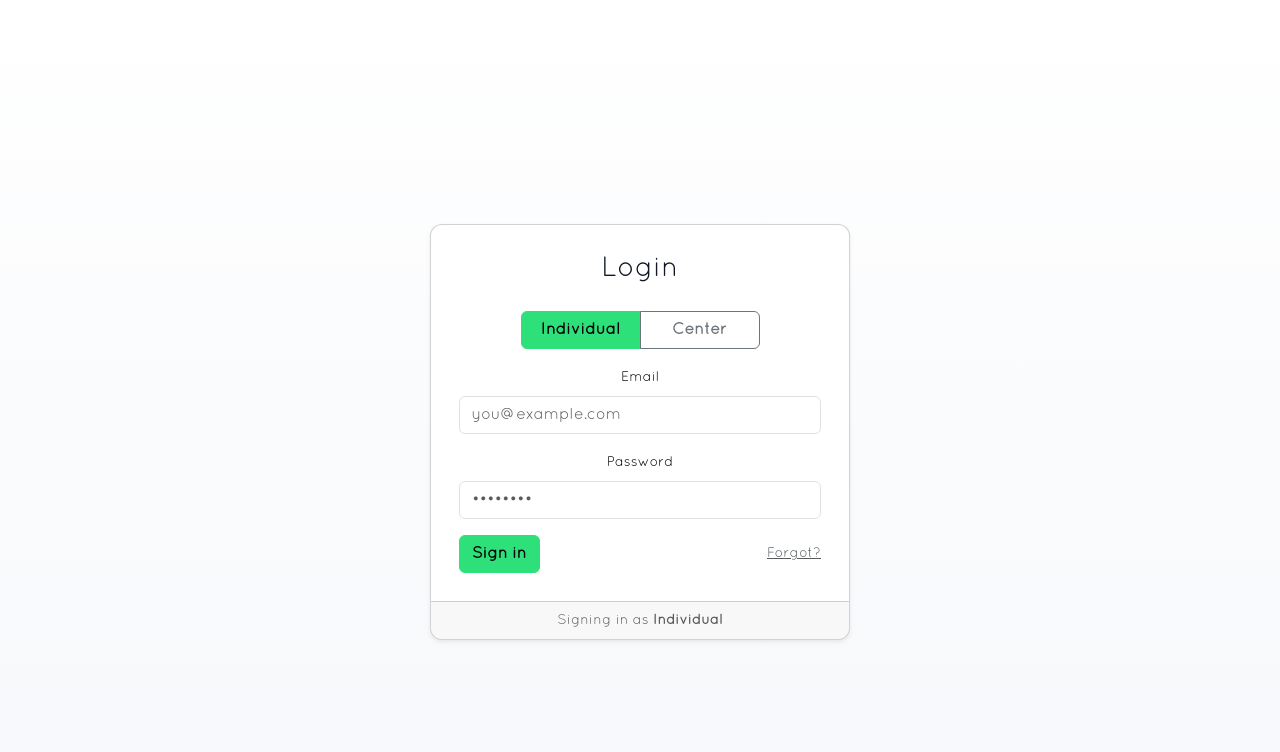
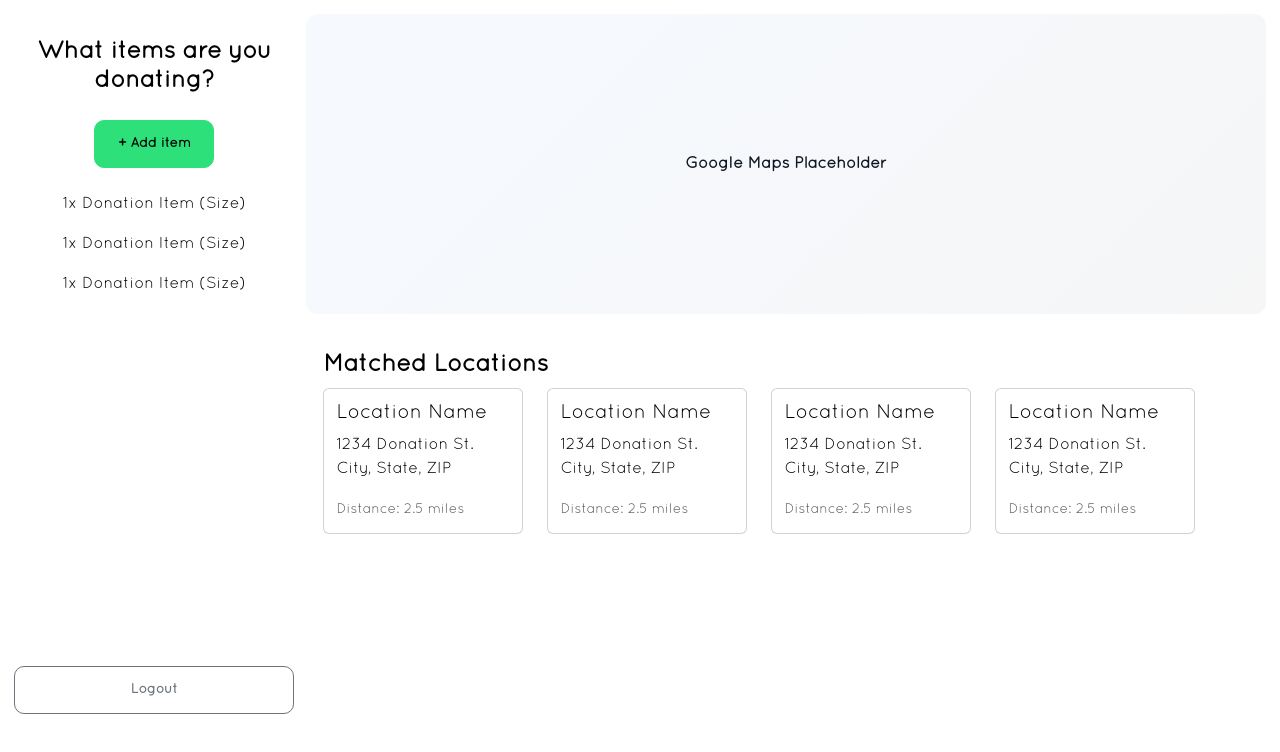
Before and after one commit to Give-Get/Give-Get, a React (Create React App) app: page / in a window 1280 px wide. Shown: the top 752 px of the page. Built offline with nearby package versions, Linux system fonts and the light colour scheme; sample sign-in values are in the browser's storage.

Commit message:
Implemented main page outline

```diff
--- a/src/App.css
+++ b/src/App.css
@@ -15,7 +15,8 @@
 
 .App-header {
   background-color: #ffffff;
-  min-height: 100vh;
+  /* don't force a full-viewport min-height for header (caused page overflow) */
+  min-height: auto;
   display: flex;
   flex-direction: column;
   align-items: center;
@@ -37,12 +38,20 @@
   }
 }
 
+html, body, #root {
+  height: 100%;
+}
+
+/* use border-box sizing to avoid unexpected overflows from padding/borders */
+*, *::before, *::after { box-sizing: border-box; }
+
 body {
   margin: 0;
   font-family: var(--ff-base);
   background: #ffffff;
   color: var(--bs-body-color);
-  letter-spacing: 0.01em;
+  /* use the global tracking variable so changing :root updates all text */
+  letter-spacing: var(--tracking-base);
 }
 
 .btn-primary,
@@ -98,13 +107,18 @@ body {
   --bs-info: #60a5fa;
   --bs-light: #f8fafc;
   --bs-dark: #0f1724;
-  --tracking-base: 0.01em;
+  --tracking-base: 0.0em;
 }
 
 h1 {
   font-family: "Cocogoose_Bold", var(--ff-base);
   font-weight: 700;
   letter-spacing: calc(var(--tracking-base) * 0.6);
+}
+
+/* Make all h4 headings bold for better emphasis */
+h4 {
+  font-weight: 700;
 }
 
 .site-header {
@@ -120,6 +134,7 @@ h1 {
   z-index: 60;
   background: linear-gradient(180deg, rgba(255,255,255,0.00), rgba(0,0,0,0.00));
 }
+
 .brand {
   pointer-events: auto;
   font-family: var(--ff-base);
@@ -132,7 +147,8 @@ h1 {
 }
 
 .app-main {
-  min-height: 100vh;
+  /* account for the fixed site-header (64px) so main content fits inside viewport */
+  min-height: calc(100vh - 64px);
   padding-top: 64px;
   background: linear-gradient(180deg, var(--bs-body-bg), #f6f8fb);
 }
@@ -165,3 +181,176 @@ h1 {
   .brand { font-size: 1rem; }
   .login-card { margin: 0 1rem; }
 }
+
+/* Ensure the whole layout fits exactly in the viewport (no vertical scroll) */
+.main-container {
+  display: grid;
+  grid-template-columns: 280px 1fr;
+  /*grid-template-rows: 1fr auto; /* media area grows, horizontal bar sized by content */
+  grid-template-areas:
+    "sidebar media"
+    "sidebar horizontal";
+  gap: 12px; /* slightly reduced gap to save vertical space */
+  padding: 0.9rem; /* slightly smaller padding */
+  height: calc(100vh - 64px); /* viewport minus fixed header */
+  align-items: start;
+}
+
+/* Sidebar */
+.sidebar {
+  grid-area: sidebar;
+  display: flex;
+  flex-direction: column;
+  gap: 1rem;
+  padding: 0.5rem 0;
+  height: 100%;
+  overflow: auto; /* allow sidebar content to scroll independently if needed */
+}
+
+/* Right column: use a content-column that controls the width of media + horizontal bar */
+.main-content {
+  grid-area: media / media / horizontal / horizontal;
+  display: flex;
+  align-items: stretch;
+  justify-content: flex-end; /* keep the content-column right-aligned */
+  padding-left: 0;
+}
+
+.content-column {
+  width: min(1200px, 100%);
+  display: flex;
+  flex-direction: column;
+  /* justify-content: space-between; */
+  gap: 20px;
+  margin-left: auto;
+  height: 100%;
+}
+
+.media-map {
+  width: 100%;
+  aspect-ratio: 16 / 5;
+  max-height: 100%;
+  position: relative;
+  border-radius: 12px;
+  overflow: hidden;
+  /*box-shadow: 0 10px 30px rgba(2,6,23,0.12);*/
+}
+
+.media-placeholder {
+  position: absolute;
+  inset: 0;
+  display: flex;
+  align-items: center;
+  justify-content: center;
+  background: linear-gradient(135deg, rgba(96,165,250,0.06), rgba(15,23,42,0.04));
+  color: var(--bs-dark);
+  font-weight: 600;
+}
+
+/* Location list items: narrow cards for lists */
+.location-item {
+  width: 200px;
+  flex: 0 0 200px; /* keep predictable size in rows */
+  max-width: 100%; /* shrink on very small screens */
+}
+
+/* container that lays out location items horizontally */
+.location-list {
+  display: flex;
+  flex-direction: row;
+  gap: 24px;
+  align-items: flex-start;
+  flex-wrap: wrap; /* wrap to next line on small widths */
+  margin-top: 0.5rem;
+}
+
+/* small tweak: make location cards a bit more compact */
+.location-item .card-body {
+  padding: 0.75rem;
+}
+
+/* horizontal bar matches content-column width (100% of that column) */
+.horizontal-bar {
+  width: 100%;
+  border-radius: 20px;
+  border-color: #ffffff;
+  flex: 0 0 auto;
+}
+
+.sidebar-top {
+  display: flex;
+  flex-direction: column;
+  align-items: center;    /* horizontal centering */
+  justify-content: center; /* vertical centering within the sidebar-top box */
+  text-align: center;
+  gap: 0.5rem;
+  padding: 1rem 0;
+}
+
+/* keep sidebar bottom element stuck to bottom */
+.sidebar-bottom { margin-top: auto; }
+
+/* Responsive: stack and keep all content inside viewport on small screens */
+@media (max-width: 991px) {
+  .main-container {
+    grid-template-columns: 1fr;
+    grid-template-rows: auto 1fr auto;
+    grid-template-areas:
+      "sidebar"
+      "media"
+      "horizontal";
+    /* keep responsive container sized to viewport minus header (use slightly smaller header on small screens) */
+    height: calc(100vh - 64px);
+    padding: 0.6rem;
+  }
+  .main-content { justify-content: center; }
+  .media-wrap { justify-content: center; }
+}
+
+/* Bigger clickable buttons but smaller text */
+.btn {
+  display: inline-flex !important;
+  align-items: center;
+  justify-content: center;
+  gap: 0.5rem;
+  padding: 0.75rem 1.25rem !important; /* larger hit area */
+  min-height: 48px !important;
+  min-width: 120px;
+  font-size: 0.85rem !important; /* smaller text */
+  font-weight: 600 !important;
+  line-height: 1 !important;
+  border-radius: 10px !important;
+}
+
+/* Icons inside buttons stay visually balanced */
+.btn svg, .btn i {
+  font-size: 1.1rem;
+}
+
+/* Larger variant (preserve bigger hit area) */
+.btn-lg {
+  padding: 1rem 1.5rem !important;
+  min-height: 56px !important;
+  font-size: 0.9rem !important;
+}
+
+/* Small variant: keep comfortable hit area but smaller text */
+.btn-sm {
+  padding: 0.55rem 0.9rem !important;
+  min-height: 40px !important;
+  font-size: 0.8rem !important;
+}
+
+/* Keep your user-type toggle wide */
+.user-type .btn {
+  min-width: 140px !important;
+}
+
+/* Touch-friendly increase on narrow screens */
+@media (max-width: 480px) {
+  .btn {
+    padding: 0.9rem 1.25rem !important;
+    min-height: 52px !important;
+    font-size: 0.9rem !important;
+  }
+}
--- a/src/components/App.jsx
+++ b/src/components/App.jsx
@@ -1,13 +1,21 @@
+// ...existing code...
 import React from 'react';
-import { Routes, Route } from 'react-router-dom';
+import { Routes, Route, Navigate } from 'react-router-dom';
 import Login from './Login';
 import Main from './Main';
+
+/** Simple auth guard using localStorage flag 'auth' (replace with real auth) */
+function RequireAuth({ children }) {
+  const isAuth = !!localStorage.getItem('auth');
+  return isAuth ? children : <Navigate to="/login" replace />;
+}
 
 export default function App() {
   return (
     <Routes>
-      <Route path="/" element={<Login />} />
-      <Route path="/main" element={<Main />} />
+      <Route path="/login" element={<Login />} />
+      <Route path="/" element={<RequireAuth><Main /></RequireAuth>} />
+      <Route path="*" element={<Navigate to="/login" replace />} />
     </Routes>
   );
 }
--- /dev/null
+++ b/src/components/Donation.jsx
@@ -0,0 +1,13 @@
+import '../App.css';
+
+function Donation() {
+    return (
+        <div className="donation-card mb-3">
+            <div className="card-body">
+                <p className="card-title">1x Donation Item (Size)</p>
+            </div>
+        </div>
+    );
+}
+
+export default Donation;
--- /dev/null
+++ b/src/components/Location.jsx
@@ -0,0 +1,15 @@
+import '../App.css';
+
+function Location() {
+  return (
+    <div className="location-item location-card card mb-3">
+      <div className="card-body">
+        <h5 className="card-title">Location Name</h5>
+        <p className="card-text">1234 Donation St.<br />City, State, ZIP</p>
+        <p className="card-text"><small className="text-muted">Distance: 2.5 miles</small></p>
+      </div>
+    </div>
+  );
+}
+
+export default Location;
--- a/src/components/Login.jsx
+++ b/src/components/Login.jsx
@@ -1,9 +1,8 @@
 import React, { useState } from 'react';
+import { useNavigate } from 'react-router-dom';
 import '../App.css';
-import { Routes, Route, useNavigate } from 'react-router-dom';
-import Main from './Main';
 
-function LoginView() {
+export default function Login() {
   const [type, setType] = useState('individual');
   const [email, setEmail] = useState('');
   const [password, setPassword] = useState('');
@@ -11,17 +10,24 @@ function LoginView() {
 
   function handleSubmit(e) {
     e.preventDefault();
-    navigate('/main');
+    // TODO: replace with real authentication call
+    // On successful login:
+    localStorage.setItem('auth', '1'); // simple flag for RequireAuth
+    navigate('/', { replace: true }); // go to root (Main)
   }
 
   return (
     <div className="App">
+      <header className="site-header">
+        <h1 className="brand">Give & Get</h1>
+      </header>
+
       <main className="app-main d-flex align-items-center justify-content-center">
         <div className="login-card card shadow-sm">
           <div className="card-body">
             <h3 className="card-title mb-4">Login</h3>
 
-            <div className="user-type btn-group mb-3" role="group" aria-label="User type">
+            <div className="user-type btn-group mb-3" role="group">
               <button
                 type="button"
                 className={`btn ${type === 'individual' ? 'btn-primary' : 'btn-outline-secondary'}`}
@@ -41,32 +47,18 @@ function LoginView() {
             <form onSubmit={handleSubmit}>
               <div className="mb-3">
                 <label className="form-label small">Email</label>
-                <input
-                  type="email"
-                  className="form-control"
-                  value={email}
-                  onChange={(e) => setEmail(e.target.value)}
-                  required
-                  placeholder="you@example.com"
-                />
+                <input type="email" className="form-control" value={email}
+                       onChange={(e) => setEmail(e.target.value)} required placeholder="you@example.com" />
               </div>
 
               <div className="mb-3">
                 <label className="form-label small">Password</label>
-                <input
-                  type="password"
-                  className="form-control"
-                  value={password}
-                  onChange={(e) => setPassword(e.target.value)}
-                  required
-                  placeholder="••••••••"
-                />
+                <input type="password" className="form-control" value={password}
+                       onChange={(e) => setPassword(e.target.value)} required placeholder="••••••••" />
               </div>
 
               <div className="d-flex justify-content-between align-items-center">
-                <button type="submit" className="btn btn-primary">
-                  Sign in
-                </button>
+                <button type="submit" className="btn btn-primary">Sign in</button>
                 <a className="text-muted small" href="#forgot">Forgot?</a>
               </div>
             </form>
@@ -80,12 +72,3 @@ function LoginView() {
     </div>
   );
 }
-
-export default function App() {
-  return (
-    <Routes>
-      <Route path="/" element={<LoginView />} />
-      <Route path="/main" element={<Main />} />
-    </Routes>
-  );
-}
--- a/src/components/Main.jsx
+++ b/src/components/Main.jsx
@@ -1,10 +1,55 @@
 import React from 'react';
+import Location from './Location';
+import Donation from './Donation';
+import { useNavigate } from 'react-router-dom';
+import '../App.css';
 
 export default function Main() {
+  const navigate = useNavigate();
+  function handleLogout() {
+    localStorage.removeItem('auth');
+    navigate('/login', { replace: true });
+  }
+
   return (
-    <div className="container py-5">
-      <h1>Give & Get</h1>
-      <p>Coming soon</p>
+    <div className="main-container">
+      <aside className="sidebar">
+        <div className="sidebar-top">
+          <h4 className="mb-3">What items are you donating?</h4>
+          <button className="btn btn-primary">+ Add item</button>
+          <div className="donation-list pt-3">
+            <Donation />
+            <Donation />
+            <Donation />
+          </div>
+        </div>
+
+        <div className="sidebar-bottom mt-auto">
+          <button className="btn btn-outline-secondary w-100" onClick={handleLogout}>Logout</button>
+        </div>
+      </aside>
+
+      <main className="main-content">
+        <div className="content-column">
+          <div className="media-wrap">
+            <div className="media-map">
+              <div className="media-placeholder">Google Maps Placeholder</div>
+            </div>
+          </div>
+
+          <div className="horizontal-bar card">
+            <div className="card-body">
+              <h4 className="mb-2">Matched Locations</h4>
+              <div className="location-list">
+                <Location />
+                <Location />
+                <Location />
+                <Location />
+              </div>
+            </div>
+          </div>
+        </div>
+      </main>
     </div>
   );
 }
```
